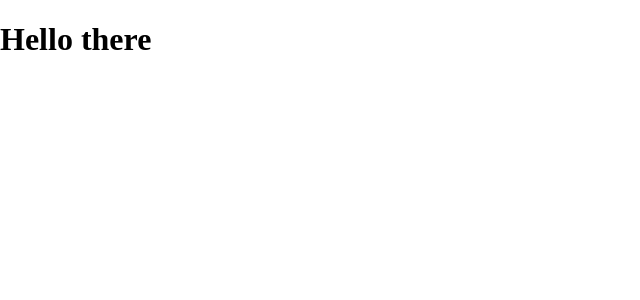
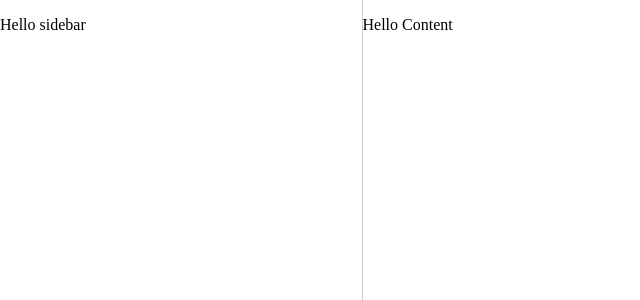
Before and after one commit to lomeat/draggable-tree, a React (Create React App) app: page / in a window 1280 px wide. Shown: the top 300 px of the page, without its empty margins (0-640 px from the left). Built offline with nearby package versions, Linux system fonts and the light colour scheme.

Commit message:
add: sidebar and content

```diff
--- a/package.json
+++ b/package.json
@@ -43,5 +43,8 @@
       "last 1 firefox version",
       "last 1 safari version"
     ]
+  },
+  "devDependencies": {
+    "@types/react-beautiful-dnd": "^13.0.0"
   }
 }
--- a/src/App.tsx
+++ b/src/App.tsx
@@ -1,19 +1,20 @@
 import React, { useState } from "react";
 import styled from "styled-components";
 
-import { listModel } from "./models";
+import { Sidebar } from "./Sidebar";
+import { Content } from "./Content";
 
 export const App: React.FunctionComponent = () => {
-  const [list, setList] = useState(listModel.state.lists);
-
-  console.log(list);
-
   return (
     <Wrapper>
-      <h1>Hello there</h1>
-      {/* <div>{list}</div> */}
+      <Sidebar />
+      <Content />
     </Wrapper>
   );
 };
 
-const Wrapper = styled.div``;
+const Wrapper = styled.div`
+  display: flex;
+  width: 100vw;
+  height: 100vh;
+`;
--- /dev/null
+++ b/src/Content.tsx
@@ -0,0 +1,14 @@
+import React from "react";
+import styled from "styled-components";
+
+export const Content = () => {
+  return (
+    <Wrapper>
+      <p>Hello Content</p>
+    </Wrapper>
+  );
+};
+
+const Wrapper = styled.div`
+  flex-grow: 3;
+`;
--- /dev/null
+++ b/src/Sidebar.tsx
@@ -0,0 +1,15 @@
+import React from "react";
+import styled from "styled-components";
+
+export const Sidebar = () => {
+  return (
+    <Wrapper>
+      <p>Hello sidebar</p>
+    </Wrapper>
+  );
+};
+
+const Wrapper = styled.div`
+  flex-grow: 1;
+  border-right: 1px solid #ccc;
+`;
```
Also changed, not shown: 1 other file (tests, documents, lock files or other folders).
